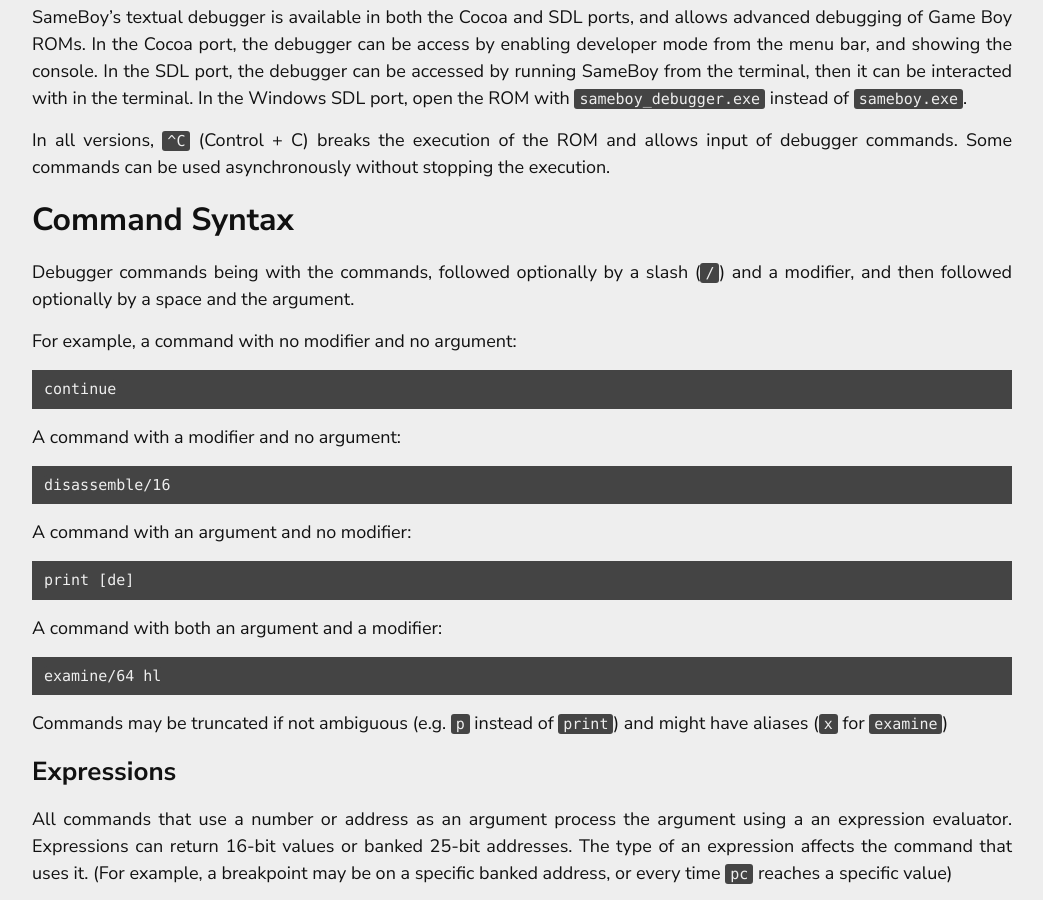
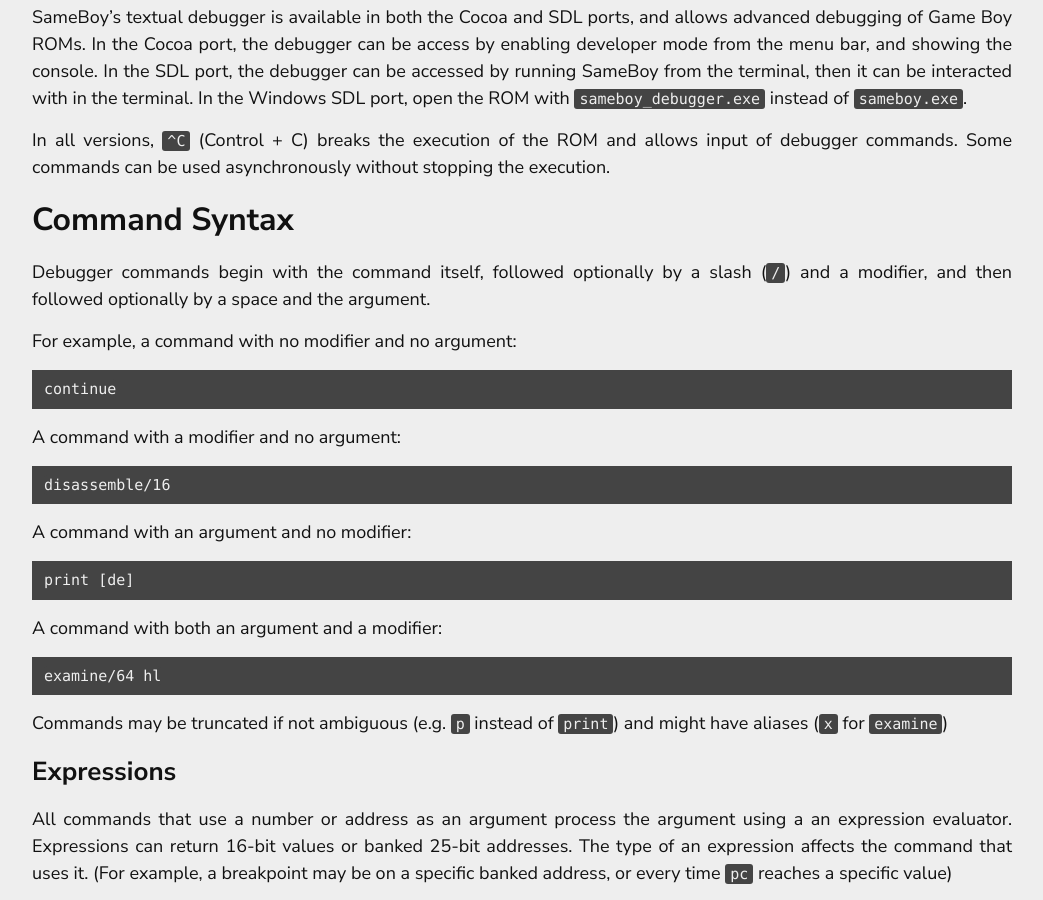
Before and after one commit to SameBoy/sameboy.github.io, a Jekyll site: the page built from debugger.md, in a window 1280 px wide and 900 px high, scrolled down 676 px. Shown: the whole window, without its empty margins (118-1161 px from the left). Built offline with Jekyll 4.4.1, drawn with Linux system fonts in a browser that asks for light colours.

Commit message:
Fix typo

````diff
--- a/debugger.md
+++ b/debugger.md
@@ -19,7 +19,7 @@
 
 ## Command Syntax
 
-Debugger commands being with the commands, followed optionally by a slash (`/`) and a modifier, and then followed optionally by a space and the argument.
+Debugger commands begin with the command itself, followed optionally by a slash (`/`) and a modifier, and then followed optionally by a space and the argument.
 
 For example, a command with no modifier and no argument:
 ```
````
